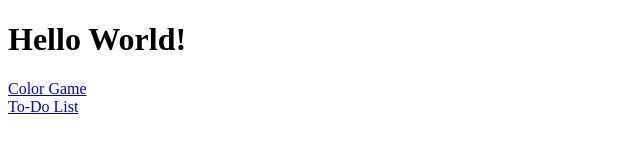
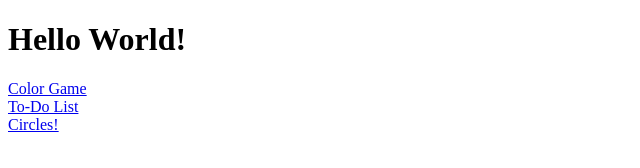
Before and after one commit to lycanknt/lycanknt.github.io, a plain HTML site: page index.html in a window 1280 px wide. Shown: the full height of the page, 0-640 px from the left. Drawn offline with Linux system fonts and the light colour scheme.

Commit message:
Fixed up index.html to include circles

```diff
--- a/index.html
+++ b/index.html
@@ -6,6 +6,7 @@
 <body>
 <h1> Hello World! </h1>
 <a href="colorGame.html">Color Game</a><br>
-<a href="todolist.html">To-Do List</a>
+<a href="todolist.html">To-Do List</a><br>
+<a href="circles.html">Circles!</a>
 </body>
 </html>
```
